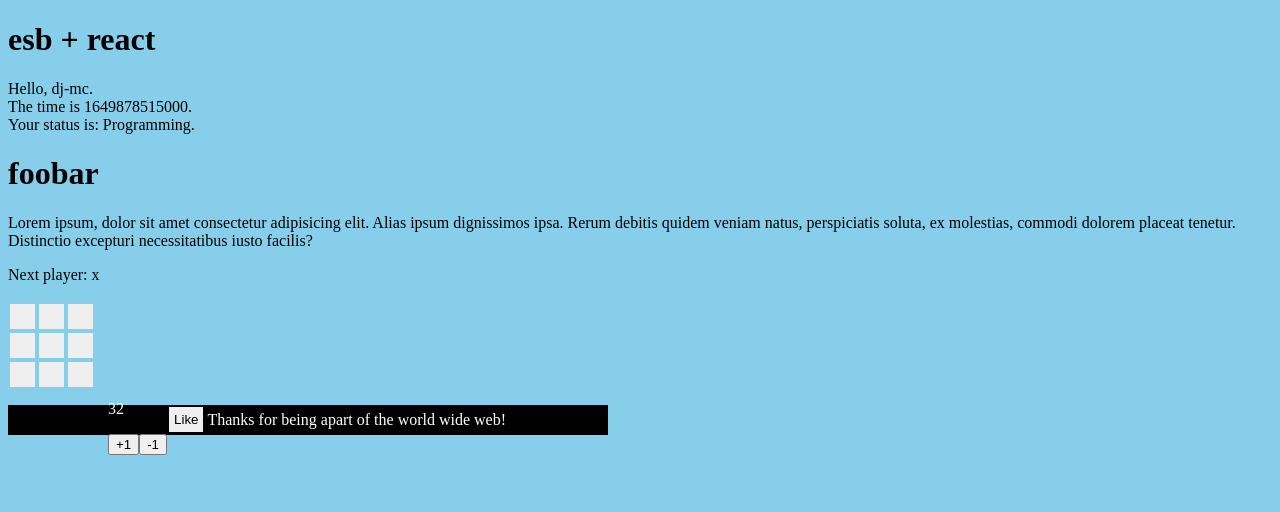
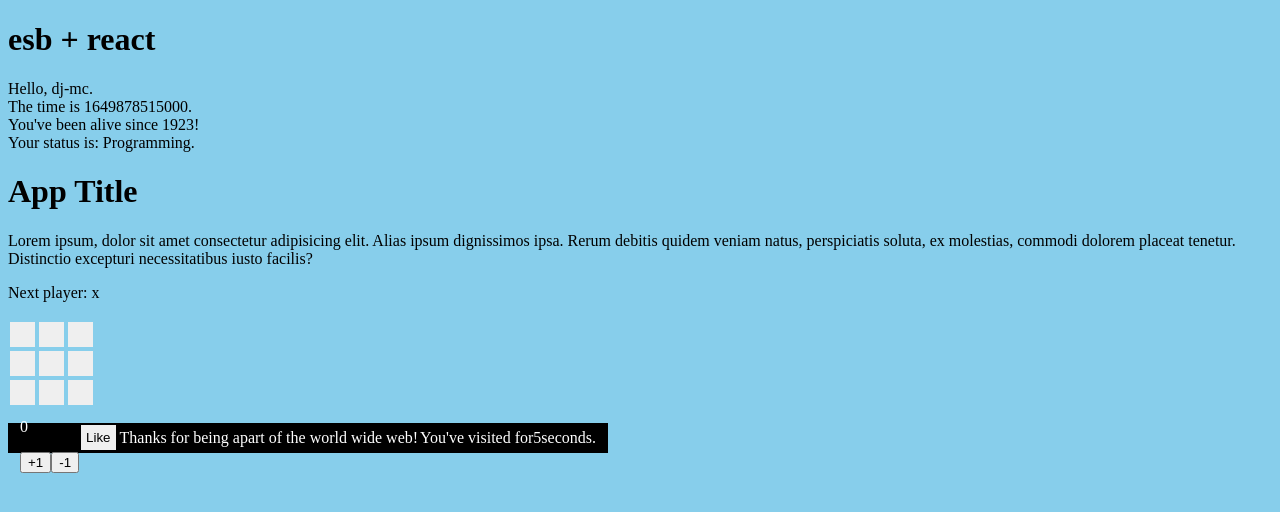
Before and after one commit to dj-mc/esb-r, a React app: page / in a window 1280 px wide. Shown: the top 512 px of the page. Built offline with nearby package versions, Linux system fonts and the light colour scheme.

Commit message:
Counter w/ useState() e.g.

```diff
--- a/src/app.tsx
+++ b/src/app.tsx
@@ -3,26 +3,35 @@ import * as ReactDOMClient from 'react-dom/client';
 import * as ReactDOMServer from 'react-dom/server';
 import Game from './tic-tac-toe';
 import LikeButton from './like-button';
-import { Counter } from './counter';
+import { Counter, StatefulCounter } from './counter';
 
-const Greet = ({ name, status }: { name: string; status: string }) => {
+const Greet = ({
+  name,
+  status,
+  age
+}: {
+  name: string;
+  status: string;
+  age: number;
+}) => {
+  const year_born = () => {
+    const year_now = new Date().getFullYear();
+    return year_now - age;
+  };
   return (
-    <div>
+    <>
       <h1>esb + react</h1>
       <p>
         Hello, {name}.
         <br />
         The time is {Date.now()}.
         <br />
+        You&apos;ve been alive since {year_born()}!
+        <br />
         Your status is: {status}.
       </p>
-    </div>
+    </>
   );
-};
-
-const greet_options = {
-  name: 'dj-mc',
-  status: 'Programming'
 };
 
 const MyFooter = (props: { message: string }) => {
@@ -33,12 +42,18 @@ const MyFooter = (props: { message: string }) => {
   );
 };
 
-const App = (props: { my_prop: string }) => {
-  const { my_prop } = props;
+const greet_options = {
+  name: 'dj-mc',
+  status: 'Programming',
+  age: 99
+};
+
+const App = (props: { title: string; init_count: number }) => {
+  const { title, init_count } = props;
   return (
     <>
       <Greet {...greet_options} />
-      <h1>{my_prop}</h1>
+      <h1>{title}</h1>
       <p>
         Lorem ipsum, dolor sit amet consectetur adipisicing elit. Alias ipsum
         dignissimos ipsa. Rerum debitis quidem veniam natus, perspiciatis
@@ -47,9 +62,10 @@ const App = (props: { my_prop: string }) => {
       </p>
       <Game />
       <div id="footer-container">
-        <Counter n={32} />
+        <Counter n={init_count} />
         <LikeButton />
         <MyFooter message="Thanks for being apart of the world wide web!" />
+        You&apos;ve visited for <StatefulCounter /> seconds.
       </div>
     </>
   );
@@ -57,7 +73,7 @@ const App = (props: { my_prop: string }) => {
 
 const refresh = () => {
   ReactDOMClient.createRoot(document.getElementById('root')).render(
-    <App my_prop="foobar" />
+    <App title="App Title" init_count={0} />
   );
 };
 
--- a/src/counter.tsx
+++ b/src/counter.tsx
@@ -1,4 +1,4 @@
-import React from 'react';
+import React, { useState } from 'react';
 
 interface ICounterProps {
   n: number;
@@ -20,3 +20,12 @@ export const Counter: React.FC<ICounterProps> = (props) => {
     </div>
   );
 };
+
+export const StatefulCounter = () => {
+  const [n, set_n] = useState(0);
+  function click_handler() {
+    console.log('Clicked');
+  }
+  setTimeout(() => set_n(n + 1), 1000);
+  return <div onClick={click_handler}>{n}</div>;
+};
--- a/src/util.ts
+++ b/src/util.ts
@@ -19,7 +19,6 @@ function calc_transpose(arr2d: Array<Array<string>>) {
 }
 
 function calc_diagonals(arr2d: Array<Array<string>>) {
-  console.log(arr2d);
   const diag_left_right = [];
   const diag_right_left = [];
   for (let i = arr2d.length, j = 0; i > 0; i--, j++) {
```
